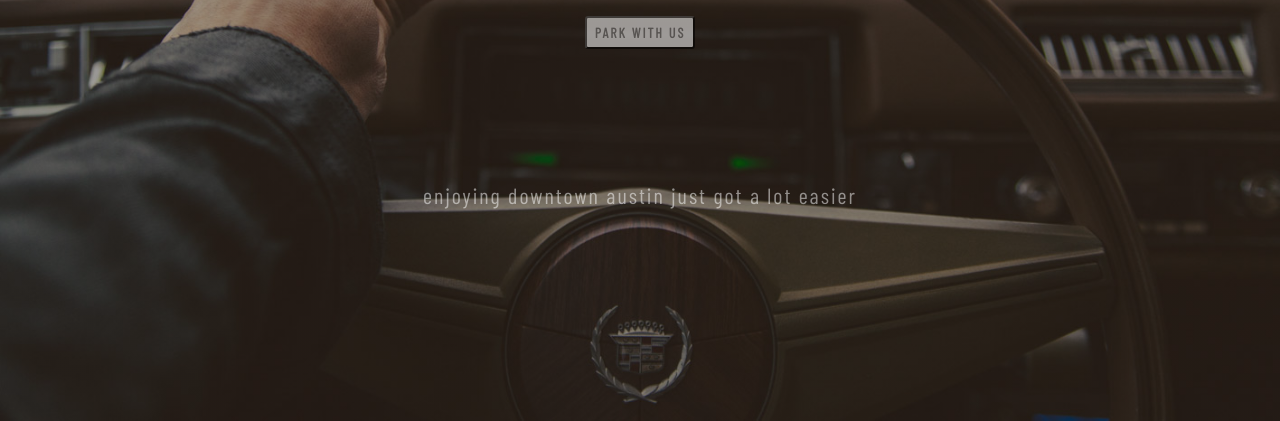
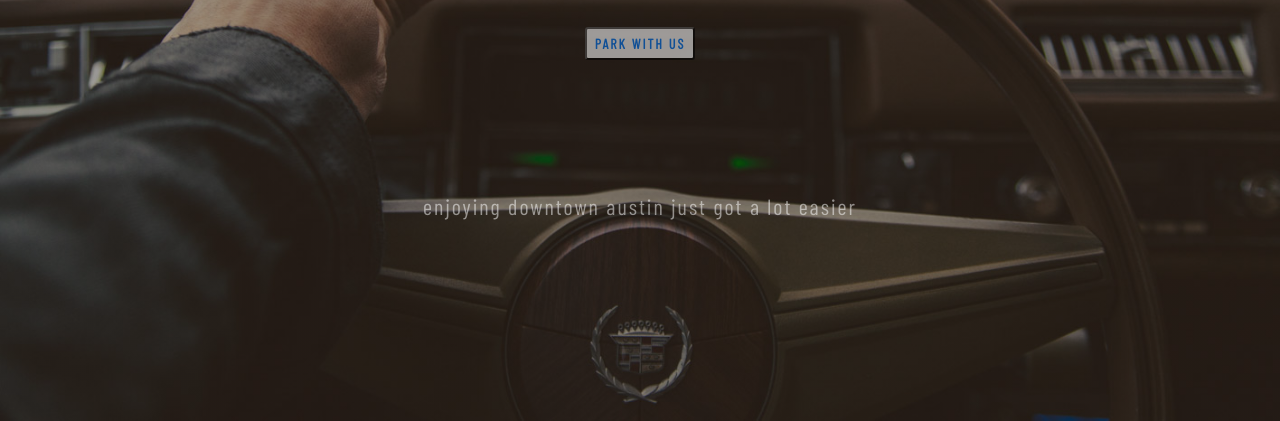
Before and after one commit to austingwalker/lotspot, a plain HTML site: page index.html in a window 1280 px wide. Shown: the part 379-800 px from the top of the page. Drawn offline with nearby package versions, Linux system fonts and the light colour scheme; a web font is replaced by a local one.

Commit message:
updated link

```diff
--- a/index.html
+++ b/index.html
@@ -24,7 +24,8 @@
 
 <p id="lotspot"> lotspot </p>
 
-<button type="button" class="btn-sm"> PARK WITH US </button>
+<button type="button" class="btn-sm">
+    <a href="search.html"> PARK WITH US </button>
 
 
 <br>
```
Also changed, not shown: search.html (+4 -3 lines).
